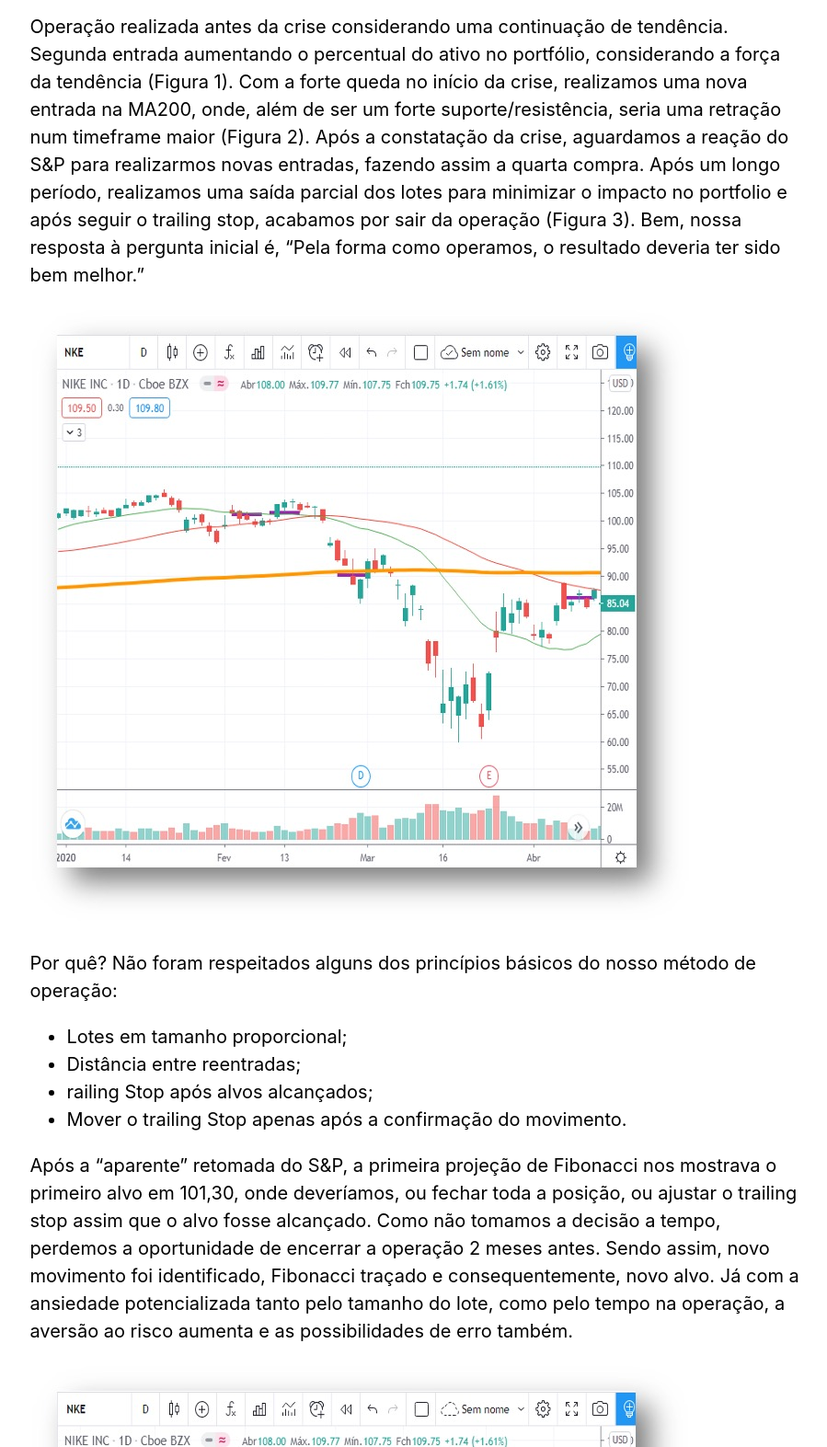
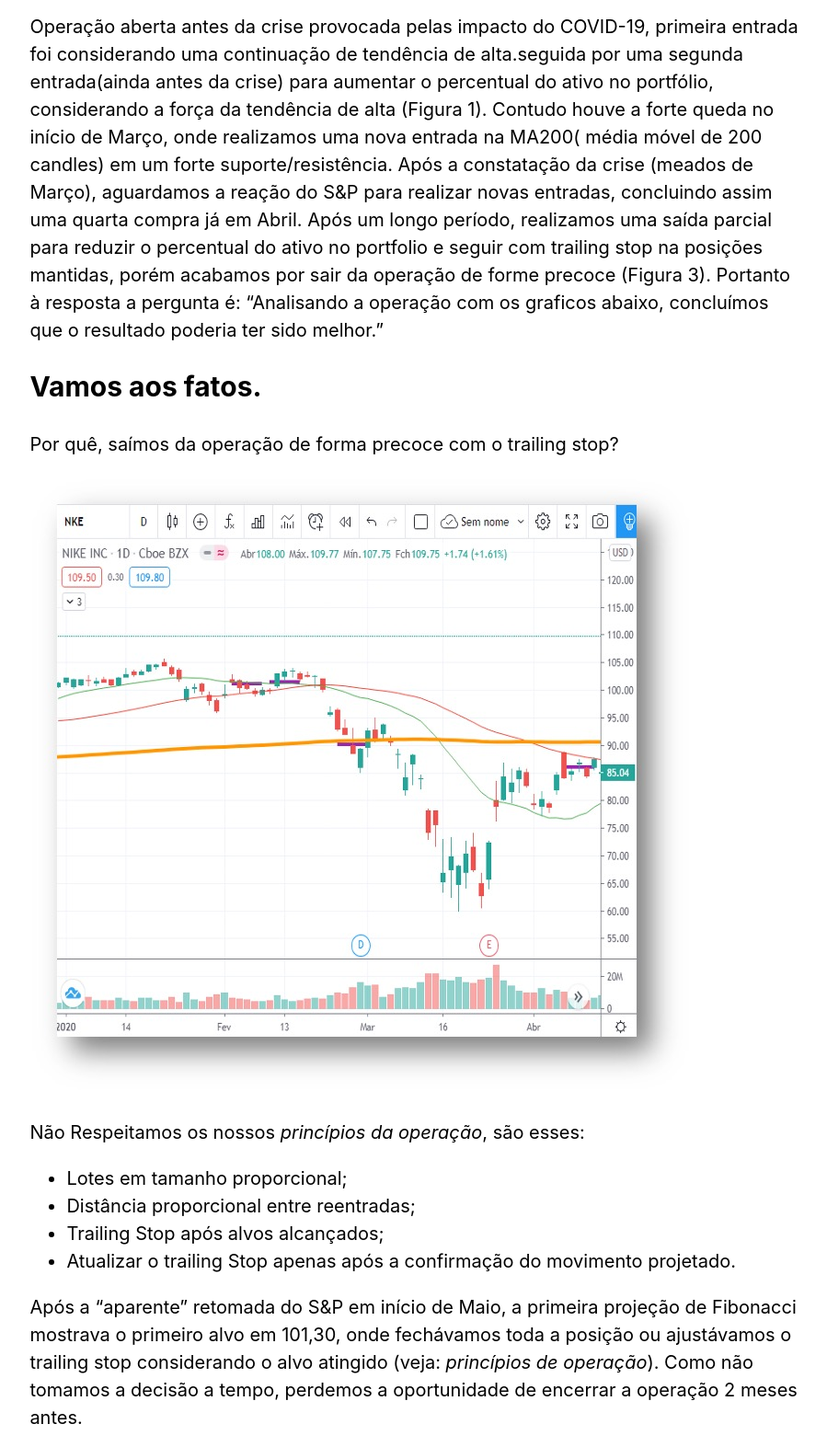
Before and after one commit to diogo-pessoa/2pessoas-netlify-cms, a Gatsby site: page /EstudoCasoNKE in a window 1280 px wide. Shown: the part 554-2127 px from the top of the page at 92% size, without its empty margins (186-1085 px from the left). Built offline with nearby package versions, Linux system fonts and the light colour scheme; Gatsby itself is replaced by a stand-in of ours; some packages are replaced by stand-ins of ours.

Commit message:
latest Version awating review and approval

```diff
--- a/src/content/posts/EstudoCasoNKE.md
+++ b/src/content/posts/EstudoCasoNKE.md
@@ -6,42 +6,39 @@ date: 2020-08-26T00:00:00.000Z
 description: Lucro sim, mas podemos dizer "bom resultado"?
 
 ---
-![Entradas](./NKEFiguras/NKEImg.jpg)
+![NYSE:NKE](./NKEFiguras/NKEImg.jpg)
 ![Entradas](./NKEFiguras/NKEEntradas.jpg)
 
-## Vamos aos fatos
+## Cenário
 
-Operação realizada antes da crise considerando uma continuação de tendência.
-Segunda entrada aumentando o percentual do ativo no portfólio, considerando a força da tendência (Figura 1).
-Com a forte queda no início da crise, realizamos uma nova entrada na MA200, onde, além de ser um forte suporte/resistência, seria uma retração num timeframe maior (Figura 2).
-Após a constatação da crise, aguardamos a reação do S&P para realizarmos novas entradas, fazendo assim a quarta compra.
-Após um longo período, realizamos uma saída parcial dos lotes para minimizar o impacto no portfolio e após seguir o trailing stop, acabamos por sair da operação (Figura 3).
-Bem, nossa resposta à pergunta inicial é, “Pela forma como operamos, o resultado deveria ter sido bem melhor.”
+Operação aberta antes da crise provocada pelas impacto do COVID-19, primeira entrada foi considerando uma continuação de tendência de alta.seguida por uma segunda entrada(ainda antes da crise) para aumentar o percentual do ativo no portfólio, considerando a força da tendência de alta (Figura 1).
+Contudo houve a forte queda no início de Março, onde realizamos uma nova entrada na MA200( média móvel de 200 candles) em um forte suporte/resistência.
+Após a constatação da crise (meados de Março), aguardamos a reação do S&P para realizar novas entradas, concluindo assim uma quarta compra já em Abril.
+Após um longo período, realizamos uma saída parcial para reduzir o percentual do ativo no portfolio e seguir com trailing stop na posições mantidas, porém acabamos por sair da operação de forme precoce (Figura 3). Portanto à resposta a pergunta é: “Analisando a operação com os graficos abaixo, concluímos que o resultado poderia ter sido melhor.”
+
+## Vamos aos fatos.
+
+Por quê, saímos da operação de forma precoce com o trailing stop?
 
 ![Figura 1](./NKEFiguras/NKEFigura1.jpg)
 
 
-Por quê?
-Não foram respeitados alguns dos princípios básicos do nosso método de operação:
+Não Respeitamos os nossos *princípios da operação*, são esses:
 * Lotes em tamanho proporcional;
-* Distância entre reentradas;
-* railing Stop após alvos alcançados;
-*	Mover o trailing Stop apenas após a confirmação do movimento.
+* Distância proporcional entre reentradas;
+* Trailing Stop após alvos alcançados;
+* Atualizar o trailing Stop apenas após a confirmação do movimento projetado.
 
-Após a “aparente” retomada do S&P, a primeira projeção de Fibonacci nos mostrava o primeiro alvo em 101,30, onde deveríamos, ou fechar toda a posição, ou ajustar o trailing stop assim que o alvo fosse alcançado.
-Como não tomamos a decisão a tempo, perdemos a oportunidade de encerrar a operação 2 meses antes.
-Sendo assim, novo movimento foi identificado, Fibonacci traçado e consequentemente, novo alvo.
-Já com a ansiedade potencializada tanto pelo tamanho do lote, como pelo tempo na operação, a aversão ao risco aumenta e as possibilidades de erro também.
+Após a “aparente” retomada do S&P em início de Maio, a primeira projeção de Fibonacci mostrava o primeiro alvo em 101,30, onde fechávamos toda a posição ou ajustávamos o trailing stop considerando o alvo atingido (veja: *princípios de operação*). Como não tomamos a decisão a tempo, perdemos a oportunidade de encerrar a operação 2 meses antes.
+
+Iniciando nova análise, pós a saída não confirmada, foi traçado novo Fibonacci e identificado novo alvo. A partir deste momento devemos considerar o aspecto psicológico desta operação, o tamanho do Lote já tem um percentual do portfólio acima da média de outros ativos, estamos com a operação aberta por um longo período (a essa altura já cruzados os 90 dias). A inquietude e ansiedade aumentam à aversão ao risco proporcionalmente a tendência de erro por parte do investidor. Em outras palavras ficamos nos perguntando todos os "...e se tivéssemos saídos antes, ou não tivéssemos perdido a entrada 1 ou 2."
 
 ![Figura 2](./NKEFiguras/NKEFigura2.jpg)
 
-Após um teste de topo não confirmado sobre as médias, reduzimos o tamanho do lote anulando as operações (de forma precipitada) e finalmente; após quase 6 meses; estarmos positivos na operação e buscarmos o alvo traçado pela segunda vez.
-Após a confirmação do rompimento do topo anterior, mais uma decisão precipitada. Encurtamos o trailing Stop garantindo um pequeno lucro, antes da confirmação do movimento e foi só isso que obtivemos.
-Passamos a maior parte do tempo com uma exposição ao risco e no momento que o ativo retoma sua tendência de alta, o desgaste e a frustração causados pelos decisões precipitadas anteriores, parecem nos acompanhar até o fim.
-
-
-E somos tão apegados a eles, que carregados as falhas em uma operação, para muitas outras. É quando a Heurística da Disponibilidade; muito útil na maioria dos momentos de nossas vidas; nos atrapalha criando um viés cognitivo a partir dessas experiências negativas.
-Mais uma lição identificada e aprendida, que nos auxiliará a minimizar os erros causados pela ansiedade e indisciplina.
-
+Aqui começamos as operações para reduzir o tamanho do ativo na carteira. Após um teste de topo não confirmado sobre as médias, reduzimos o tamanho do lote anulando as operações (de forma precipitada) e finalmente; após quase 6 meses; estando positivos na operação, buscamos o alvo traçado pela segunda vez. Confirmando rompimento do topo anterior, tomamos mais uma decisão precipitada. Encurtamos o trailing Stop, contudo o fizemos antes da confirmação do movimento (veja: *princípios de operação*). Garantimos um pequeno lucro e só.
 
 ![Figura 3](./NKEFiguras/NKEFigura3.jpg)
+
+Passamos a maior parte do tempo exposto ao risco navegando a recuperação prevista do ativo. No momento que o ativo retoma sua tendência de alta o desgaste e a frustração causados pelas decisões precipitadas anteriores influenciam a consistência e respeito a estratégia. É quando a Heurística da Disponibilidade muito útil para tomadas de decisões no nosso cotidiano nos atrapalha. Pois cria um viés cognitivo onde a carga emocional influencia em novas análises.
+
+Fica a lição neste cenário, respeite sua estratégia, e análise e fique atento as armadilhas do emocional em seus Investimentos. Espero que o caso acima ajude nas próximas operações. Continue Investindo!
```
